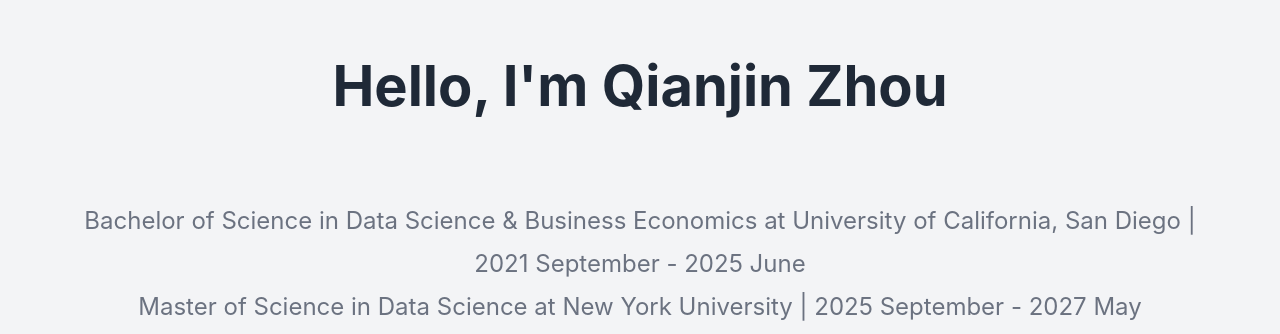
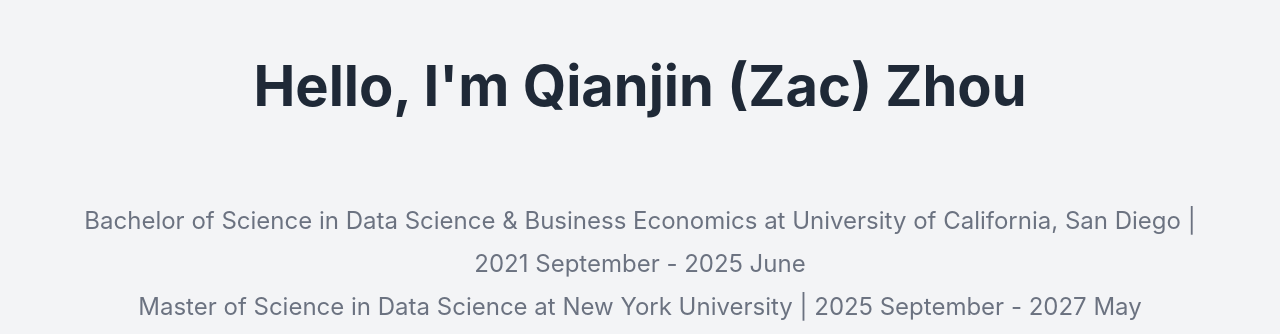
Before and after one commit to zaczhou0928/zaczhou0928.github.io, a plain HTML site: page index.html in a window 1280 px wide. Shown: the part 144-478 px from the top of the page. Drawn offline with Linux system fonts and the light colour scheme.

Commit message:
name change

```diff
--- a/index.html
+++ b/index.html
@@ -11,7 +11,7 @@
 <body>
     <!-- Navigation -->
     <nav class="navbar">
-        <div class="nav-brand">Qianjin Zhou</div>
+        <div class="nav-brand">Qianjin (Zac) Zhou</div>
         <ul class="nav-menu">
             <li><a href="#home">Home</a></li>
             <li><a href="#about">About</a></li>
@@ -24,7 +24,7 @@
     <!-- Hero Section -->
     <section id="home" class="hero">
         <div class="hero-content">
-            <h1>Hello, I'm Qianjin Zhou</h1>
+            <h1>Hello, I'm Qianjin (Zac) Zhou</h1>
             <p class="tagline">
                 Bachelor of Science in Data Science & Business Economics at University of California, San Diego | 2021 September - 2025 June<br>
                 Master of Science in Data Science at New York University | 2025 September - 2027 May
```
